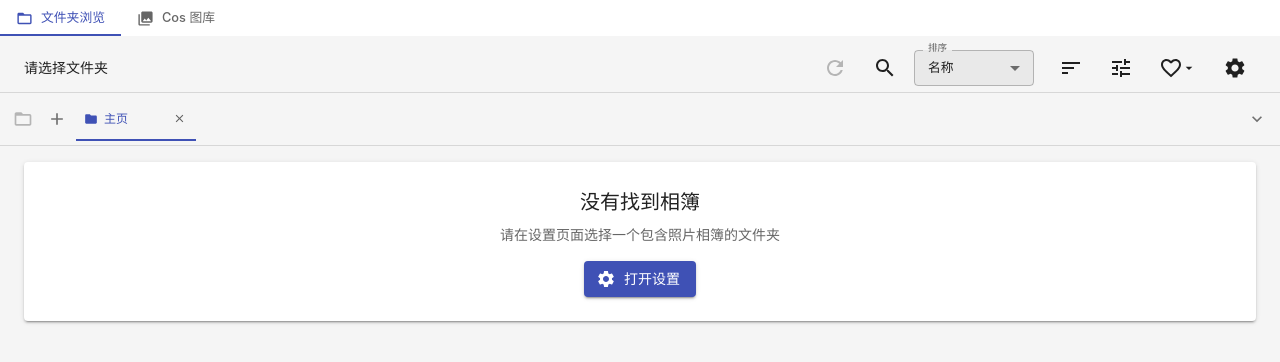
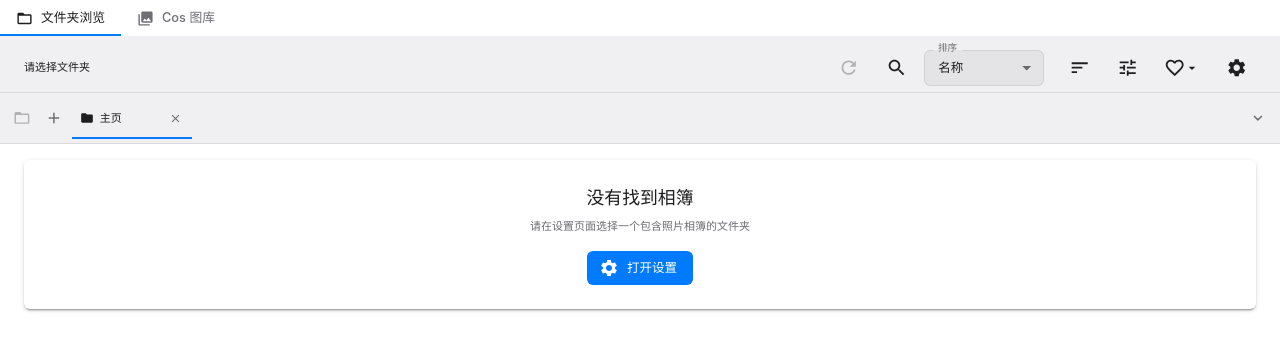
Before and after one commit to bryanzhang1024/photo-album-viewer, a React app: page /#/ in a window 1280 px wide. Shown: the top 362 px of the page. Built offline with nearby package versions, Linux system fonts and the light colour scheme.

Commit message:
feat(theme): 暗色 macOS 观感的语义 token 与主题层（阶段1 WIP，不单独发布）

```diff
--- a/src/renderer/App.js
+++ b/src/renderer/App.js
@@ -1,6 +1,6 @@
 import React, { useState, useEffect, useMemo, useRef, createContext } from 'react';
 import { Routes, Route } from 'react-router-dom';
-import { ThemeProvider, createTheme } from '@mui/material/styles';
+import { ThemeProvider } from '@mui/material/styles';
 import CssBaseline from '@mui/material/CssBaseline';
 import useMediaQuery from '@mui/material/useMediaQuery';
 import BrowserPage from './pages/BrowserPage';
@@ -12,6 +12,8 @@ import CHANNELS from '../common/ipc-channels';
 import Box from '@mui/material/Box';
 import AppTitleBar from './components/AppTitleBar';
 import { MAC_TITLEBAR_HEIGHT } from '../common/window-chrome';
+import { createAppTheme } from './theme/appTheme';
+import { paletteByMode } from './theme/tokens';
 
 const ipcRenderer = window.electronAPI || null;
 const PERFORMANCE_SETTINGS_KEY = 'performance_settings';
@@ -79,18 +81,13 @@ function App() {
   const [scrollPositions, setScrollPositions] = useState({});
   const cosViewStates = useRef(new Map());
 
-  // 动态设置CSS变量以支持主题切换的滚动条样式
+  // 滚动条颜色跟随主题 token
   useEffect(() => {
     const root = document.documentElement;
-    if (mode === 'dark') {
-      root.style.setProperty('--scrollbar-track', '#2a2a2a');
-      root.style.setProperty('--scrollbar-thumb', '#555555');
-      root.style.setProperty('--scrollbar-thumb-hover', '#777777');
-    } else {
-      root.style.setProperty('--scrollbar-track', '#f1f1f1');
-      root.style.setProperty('--scrollbar-thumb', '#c1c1c1');
-      root.style.setProperty('--scrollbar-thumb-hover', '#a8a8a8');
-    }
+    const palette = paletteByMode[mode] || paletteByMode.dark;
+    root.style.setProperty('--scrollbar-track', palette.scrollbarTrack);
+    root.style.setProperty('--scrollbar-thumb', palette.scrollbarThumb);
+    root.style.setProperty('--scrollbar-thumb-hover', palette.scrollbarThumbHover);
   }, [mode]);
 
   useEffect(() => {
@@ -127,48 +124,8 @@ function App() {
     localStorage.setItem('themeMode', newMode);
   };
 
-  // 创建主题对象
-  const theme = useMemo(() => createTheme({
-    palette: {
-      mode,
-      primary: {
-        main: mode === 'dark' ? '#90caf9' : '#3f51b5',
-      },
-      secondary: {
-        main: mode === 'dark' ? '#f48fb1' : '#f50057',
-      },
-      background: {
-        default: mode === 'dark' ? '#121212' : '#f5f5f5',
-        paper: mode === 'dark' ? '#1e1e1e' : '#ffffff',
-      },
-    },
-    typography: {
-      fontFamily: [
-        '-apple-system',
-        'BlinkMacSystemFont',
-        '"Segoe UI"',
-        'Roboto',
-        '"Helvetica Neue"',
-        'Arial',
-        'sans-serif',
-      ].join(','),
-    },
-    components: {
-      MuiCard: {
-        styleOverrides: {
-          root: {
-            transition: 'all 0.3s ease-in-out',
-            '&:hover': {
-              transform: 'translateY(-4px)',
-              boxShadow: mode === 'dark'
-                ? '0 12px 20px -10px rgba(0,0,0,0.6)'
-                : '0 12px 20px -10px rgba(0,0,0,0.2)',
-            },
-          },
-        },
-      },
-    },
-  }), [mode]);
+  // 创建主题对象（暗色为默认观感，浅色共用同一套语义 token）
+  const theme = useMemo(() => createAppTheme(mode), [mode]);
 
   // 提供主题上下文
   const colorMode = useMemo(() => ({
--- a/src/renderer/components/AppTitleBar.js
+++ b/src/renderer/components/AppTitleBar.js
@@ -10,7 +10,7 @@ export default function AppTitleBar() {
     height: MAC_TITLEBAR_HEIGHT, flexShrink: 0, position: 'relative',
     display: 'flex', alignItems: 'center', justifyContent: 'flex-end',
     pl: `${MAC_WINDOW_CONTROLS_WIDTH}px`, pr: 1.5,
-    bgcolor: theme => theme.palette.mode === 'dark' ? '#303030' : '#e7e7e7',
+    bgcolor: theme => theme.palette.chrome,
     WebkitAppRegion: 'drag', userSelect: 'none'
   }}>
     <Typography component="span" sx={{
--- a/src/renderer/index.css
+++ b/src/renderer/index.css
@@ -5,7 +5,6 @@ body {
     'Ubuntu', 'Cantarell', 'Fira Sans', 'Droid Sans', 'Helvetica Neue', sans-serif;
   -webkit-font-smoothing: antialiased;
   -moz-osx-font-smoothing: grayscale;
-  background-color: #f5f5f5;
 }
 
 ::-webkit-scrollbar {
--- /dev/null
+++ b/src/renderer/theme/appTheme.js
@@ -0,0 +1,189 @@
+import { createTheme } from '@mui/material/styles';
+import { getPalette, radii, spacing, typography } from './tokens';
+
+/**
+ * 生成 MUI 主题：暗色与浅色共用同一套语义 token。
+ * 视觉目标是 macOS 原生观感——分层底色加细线分隔，不用阴影表达层级。
+ */
+export function createAppTheme(mode = 'dark') {
+  const palette = getPalette(mode);
+  const isDark = mode === 'dark';
+
+  return createTheme({
+    palette: {
+      mode,
+      primary: { main: palette.accent, contrastText: palette.accentText },
+      secondary: { main: palette.accent },
+      background: {
+        default: palette.background,
+        paper: palette.panel
+      },
+      text: {
+        primary: palette.text,
+        secondary: palette.textDim,
+        disabled: palette.textDimmer
+      },
+      divider: palette.separator,
+      error: { main: palette.danger },
+      chrome: palette.chrome,
+      sidebar: palette.sidebar,
+      canvas: palette.canvas,
+      selection: palette.selection,
+      hover: palette.hover,
+      dimmer: palette.textDimmer
+    },
+    shape: {
+      borderRadius: radii.control
+    },
+    typography: {
+      fontFamily: typography.fontFamily,
+      fontSize: typography.body,
+      h1: { fontSize: typography.title, fontWeight: 700, letterSpacing: '-0.01em' },
+      h2: { fontSize: 17, fontWeight: 700 },
+      h3: { fontSize: 15, fontWeight: 650 },
+      body1: { fontSize: typography.body },
+      body2: { fontSize: typography.caption },
+      caption: { fontSize: typography.caption },
+      button: { fontSize: typography.body, textTransform: 'none' }
+    },
+    components: {
+      MuiCssBaseline: {
+        styleOverrides: {
+          body: {
+            backgroundColor: palette.background,
+            color: palette.text
+          }
+        }
+      },
+      MuiPaper: {
+        styleOverrides: {
+          root: {
+            backgroundImage: 'none'
+          }
+        }
+      },
+      MuiCard: {
+        styleOverrides: {
+          root: {
+            backgroundColor: palette.panel,
+            backgroundImage: 'none',
+            boxShadow: 'none',
+            border: `1px solid ${palette.separator}`
+          }
+        }
+      },
+      MuiAppBar: {
+        styleOverrides: {
+          root: {
+            backgroundColor: palette.chrome,
+            backgroundImage: 'none',
+            boxShadow: 'none',
+            borderBottom: `1px solid ${palette.separator}`
+          }
+        }
+      },
+      MuiToolbar: {
+        styleOverrides: {
+          dense: {
+            minHeight: spacing.tabBarHeight
+          }
+        }
+      },
+      MuiButton: {
+        defaultProps: { disableElevation: true },
+        styleOverrides: {
+          root: {
+            textTransform: 'none',
+            borderRadius: radii.control,
+            fontSize: typography.body
+          }
+        }
+      },
+      MuiIconButton: {
+        styleOverrides: {
+          root: {
+            borderRadius: radii.control,
+            '&:hover': { backgroundColor: palette.hover }
+          }
+        }
+      },
+      MuiTab: {
+        styleOverrides: {
+          root: {
+            textTransform: 'none',
+            minHeight: spacing.tabBarHeight,
+            fontSize: typography.caption,
+            color: palette.textDim,
+            '&.Mui-selected': { color: palette.text }
+          }
+        }
+      },
+      MuiTabs: {
+        styleOverrides: {
+          indicator: { transition: 'none' }
+        }
+      },
+      MuiOutlinedInput: {
+        styleOverrides: {
+          root: {
+            borderRadius: radii.control,
+            fontSize: typography.body
+          },
+          notchedOutline: {
+            borderColor: palette.separator
+          }
+        }
+      },
+      MuiInputBase: {
+        styleOverrides: {
+          input: { fontSize: typography.body }
+        }
+      },
+      MuiMenu: {
+        styleOverrides: {
+          paper: {
+            backgroundColor: isDark ? '#2c2c2e' : '#ffffff',
+            border: `1px solid ${palette.separator}`,
+            boxShadow: isDark ? '0 12px 32px rgba(0,0,0,0.55)' : '0 12px 32px rgba(0,0,0,0.18)'
+          }
+        }
+      },
+      MuiMenuItem: {
+        styleOverrides: {
+          root: {
+            fontSize: typography.body,
+            minHeight: 28,
+            '&:hover': { backgroundColor: palette.hover }
+          }
+        }
+      },
+      MuiTooltip: {
+        styleOverrides: {
+          tooltip: {
+            backgroundColor: isDark ? '#3a3a3c' : '#2c2c2e',
+            fontSize: typography.caption,
+            borderRadius: radii.control
+          }
+        }
+      },
+      MuiChip: {
+        styleOverrides: {
+          root: {
+            borderRadius: radii.control,
+            fontSize: typography.caption
+          }
+        }
+      },
+      MuiDivider: {
+        styleOverrides: {
+          root: { borderColor: palette.separator }
+        }
+      },
+      MuiSnackbarContent: {
+        styleOverrides: {
+          root: { fontSize: typography.body }
+        }
+      }
+    }
+  });
+}
--- /dev/null
+++ b/src/renderer/theme/tokens.js
@@ -0,0 +1,101 @@
+/**
+ * 设计 token：暗色为默认观感，浅色是同一套语义的另一组值。
+ * 任何新增颜色都应从这里取，不再在组件里写死。
+ */
+
+const dark = {
+  mode: 'dark',
+  canvas: '#111113',
+  background: '#1c1c1e',
+  chrome: '#2a2a2c',
+  sidebar: '#232325',
+  panel: '#232325',
+  separator: 'rgba(255, 255, 255, 0.085)',
+  separatorStrong: 'rgba(255, 255, 255, 0.14)',
+  text: '#e9e9ec',
+  textDim: '#98989f',
+  textDimmer: '#6f6f76',
+  accent: '#0a84ff',
+  accentText: '#ffffff',
+  selection: 'rgba(255, 255, 255, 0.10)',
+  hover: 'rgba(255, 255, 255, 0.055)',
+  danger: '#ff6b6b',
+  scrollbarTrack: '#2a2a2a',
+  scrollbarThumb: '#555555',
+  scrollbarThumbHover: '#777777'
+};
+
+const light = {
+  mode: 'light',
+  canvas: '#f4f4f6',
+  background: '#ffffff',
+  chrome: '#f0f0f2',
+  sidebar: '#ececee',
+  panel: '#ffffff',
+  separator: 'rgba(0, 0, 0, 0.09)',
+  separatorStrong: 'rgba(0, 0, 0, 0.16)',
+  text: '#1d1d1f',
+  textDim: '#6e6e73',
+  textDimmer: '#8e8e93',
+  accent: '#007aff',
+  accentText: '#ffffff',
+  selection: 'rgba(0, 0, 0, 0.07)',
+  hover: 'rgba(0, 0, 0, 0.04)',
+  danger: '#d70015',
+  scrollbarTrack: '#f1f1f1',
+  scrollbarThumb: '#c1c1c1',
+  scrollbarThumbHover: '#a8a8a8'
+};
+
+export const paletteByMode = { dark, light };
+
+export const spacing = {
+  toolbarHeight: 46,
+  tabBarHeight: 30,
+  statusBarHeight: 24,
+  sidebarWidth: 216,
+  sidebarWidthWide: 240,
+  contentPaddingX: 22,
+  contentPaddingY: 16,
+  cardGapX: 14,
+  cardGapY: 16
+};
+
+export const radii = {
+  window: 11,
+  card: 7,
+  control: 6,
+  segmented: 7
+};
+
+export const typography = {
+  fontFamily: [
+    '-apple-system',
+    'BlinkMacSystemFont',
+    '"SF Pro Text"',
+    '"PingFang SC"',
+    '"Helvetica Neue"',
+    'sans-serif'
+  ].join(','),
+  title: 22,
+  titleCompact: 14.5,
+  body: 12.5,
+  caption: 11,
+  cardTitle: 12
+};
+
+export const breakpoints = {
+  xl: 1440,
+  lg: 1100,
+  md: 900,
+  sm: 700
+};
+
+export const windowLimits = {
+  minWidth: 720,
+  minHeight: 480
+};
+
+export function getPalette(mode) {
+  return mode === 'dark' ? dark : light;
+}
```
